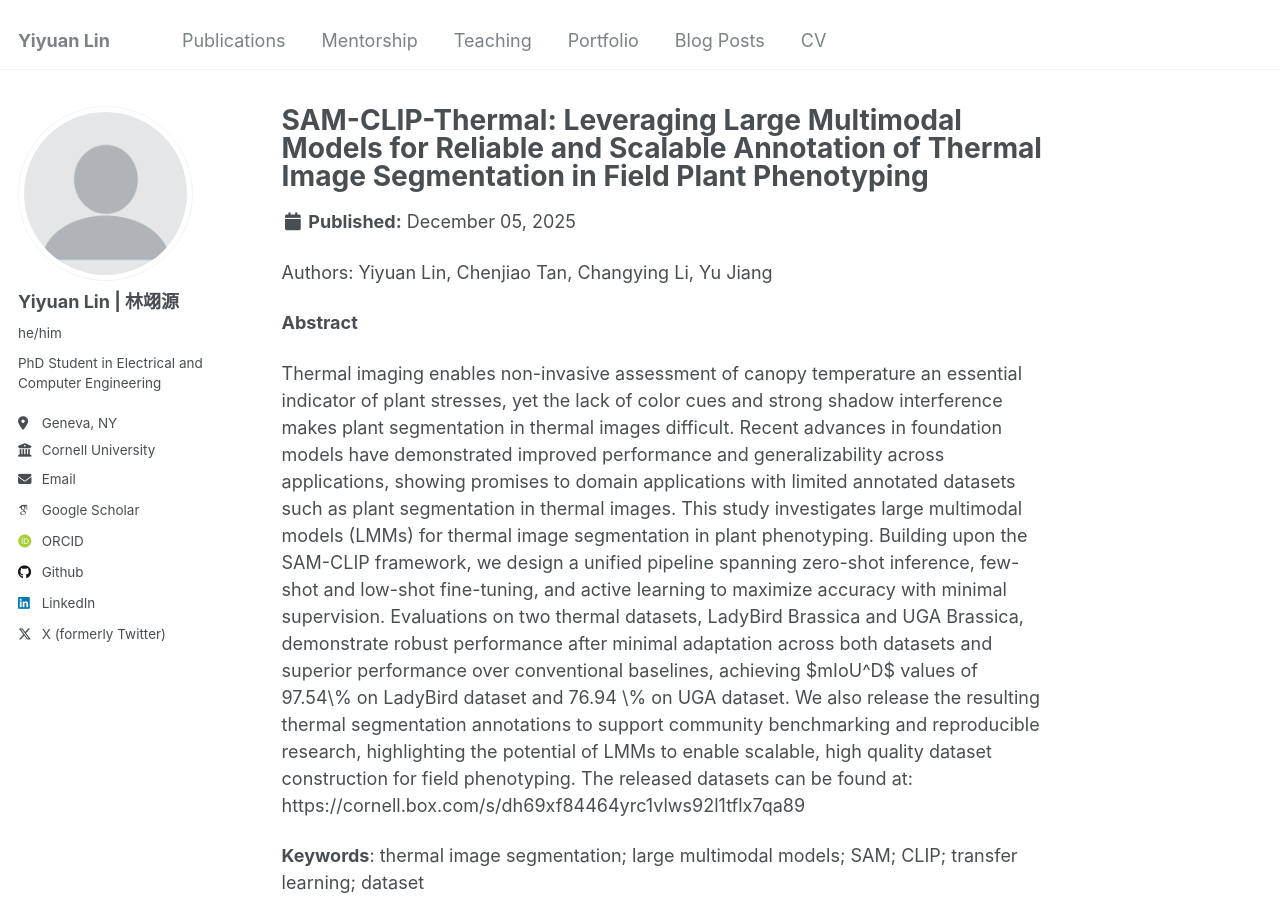
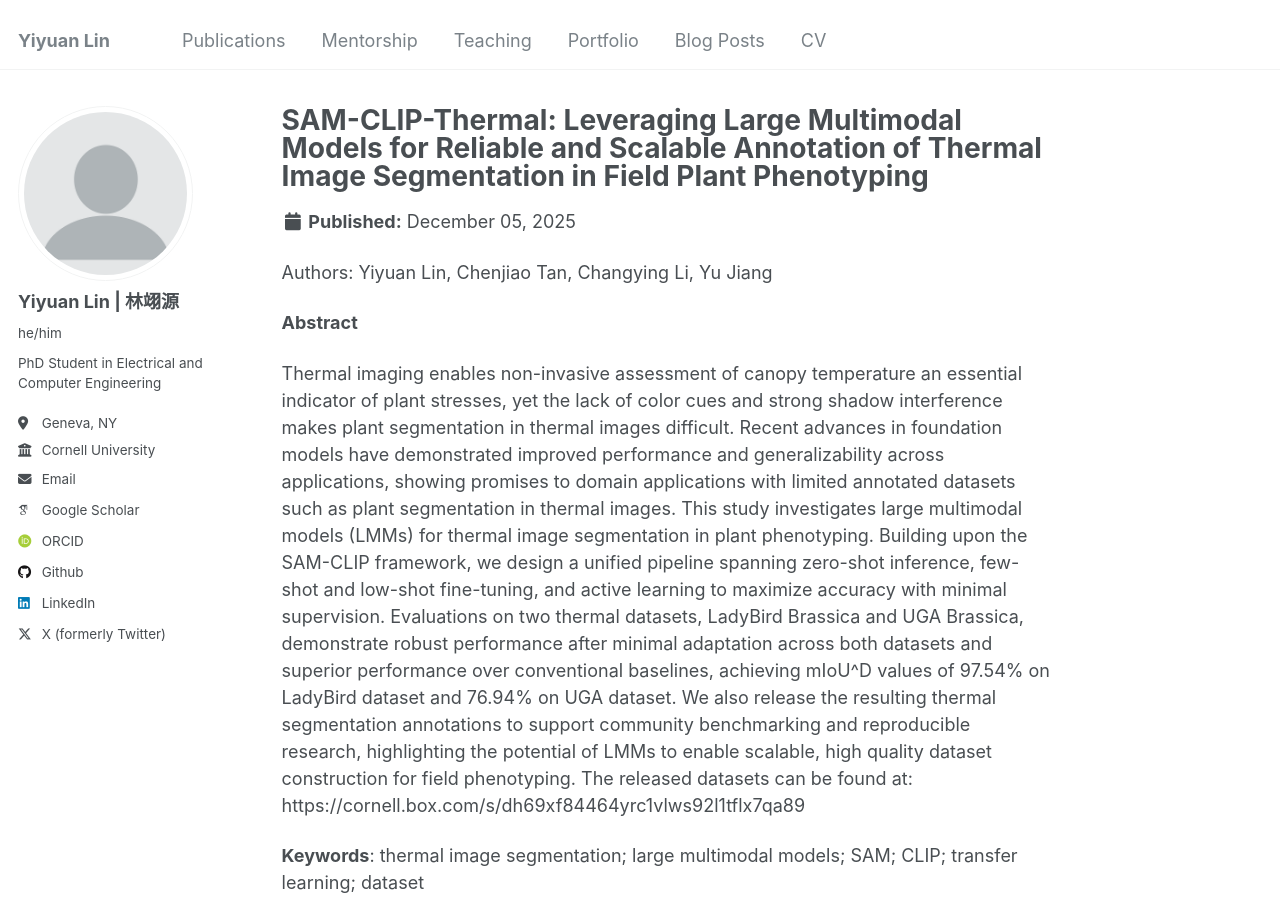
Before and after one commit to YiyuanLinXX/YiyuanLinXX.github.io, a Jekyll site: the page built from _publications/sam-clip-thermal.md, in a window 1280 px wide and 900 px high. Built offline with Jekyll 4.4.1, drawn with Linux system fonts in a browser that asks for light colours; some web fonts are replaced.

Commit message:
update pub

```diff
--- a/_publications/sam-clip-thermal.md
+++ b/_publications/sam-clip-thermal.md
@@ -13,6 +13,6 @@ Authors: Yiyuan Lin, Chenjiao Tan, Changying Li, Yu Jiang
 
 **Abstract**
 
-Thermal imaging enables non-invasive assessment of canopy temperature an essential indicator of plant stresses, yet the lack of color cues and strong shadow interference makes plant segmentation in thermal images difficult. Recent advances in foundation models have demonstrated improved performance and generalizability across applications, showing promises to domain applications with limited annotated datasets such as plant segmentation in thermal images. This study investigates large multimodal models (LMMs) for thermal image segmentation in plant phenotyping. Building upon the SAM-CLIP framework, we design a unified pipeline spanning zero-shot inference, few-shot and low-shot fine-tuning, and active learning to maximize accuracy with minimal supervision. Evaluations on two thermal datasets, LadyBird Brassica and UGA Brassica, demonstrate robust performance after minimal adaptation across both datasets and superior performance over conventional baselines, achieving $mIoU^D$ values of 97.54\% on LadyBird dataset and 76.94 \% on UGA dataset. We also release the resulting thermal segmentation annotations to support community benchmarking and reproducible research, highlighting the potential of LMMs to enable scalable, high quality dataset construction for field phenotyping. The released datasets can be found at: https://cornell.box.com/s/dh69xf84464yrc1vlws92l1tflx7qa89
+Thermal imaging enables non-invasive assessment of canopy temperature an essential indicator of plant stresses, yet the lack of color cues and strong shadow interference makes plant segmentation in thermal images difficult. Recent advances in foundation models have demonstrated improved performance and generalizability across applications, showing promises to domain applications with limited annotated datasets such as plant segmentation in thermal images. This study investigates large multimodal models (LMMs) for thermal image segmentation in plant phenotyping. Building upon the SAM-CLIP framework, we design a unified pipeline spanning zero-shot inference, few-shot and low-shot fine-tuning, and active learning to maximize accuracy with minimal supervision. Evaluations on two thermal datasets, LadyBird Brassica and UGA Brassica, demonstrate robust performance after minimal adaptation across both datasets and superior performance over conventional baselines, achieving mIoU^D values of 97.54% on LadyBird dataset and 76.94% on UGA dataset. We also release the resulting thermal segmentation annotations to support community benchmarking and reproducible research, highlighting the potential of LMMs to enable scalable, high quality dataset construction for field phenotyping. The released datasets can be found at: https://cornell.box.com/s/dh69xf84464yrc1vlws92l1tflx7qa89
 
 **Keywords**: thermal image segmentation; large multimodal models; SAM; CLIP; transfer learning; dataset
```
